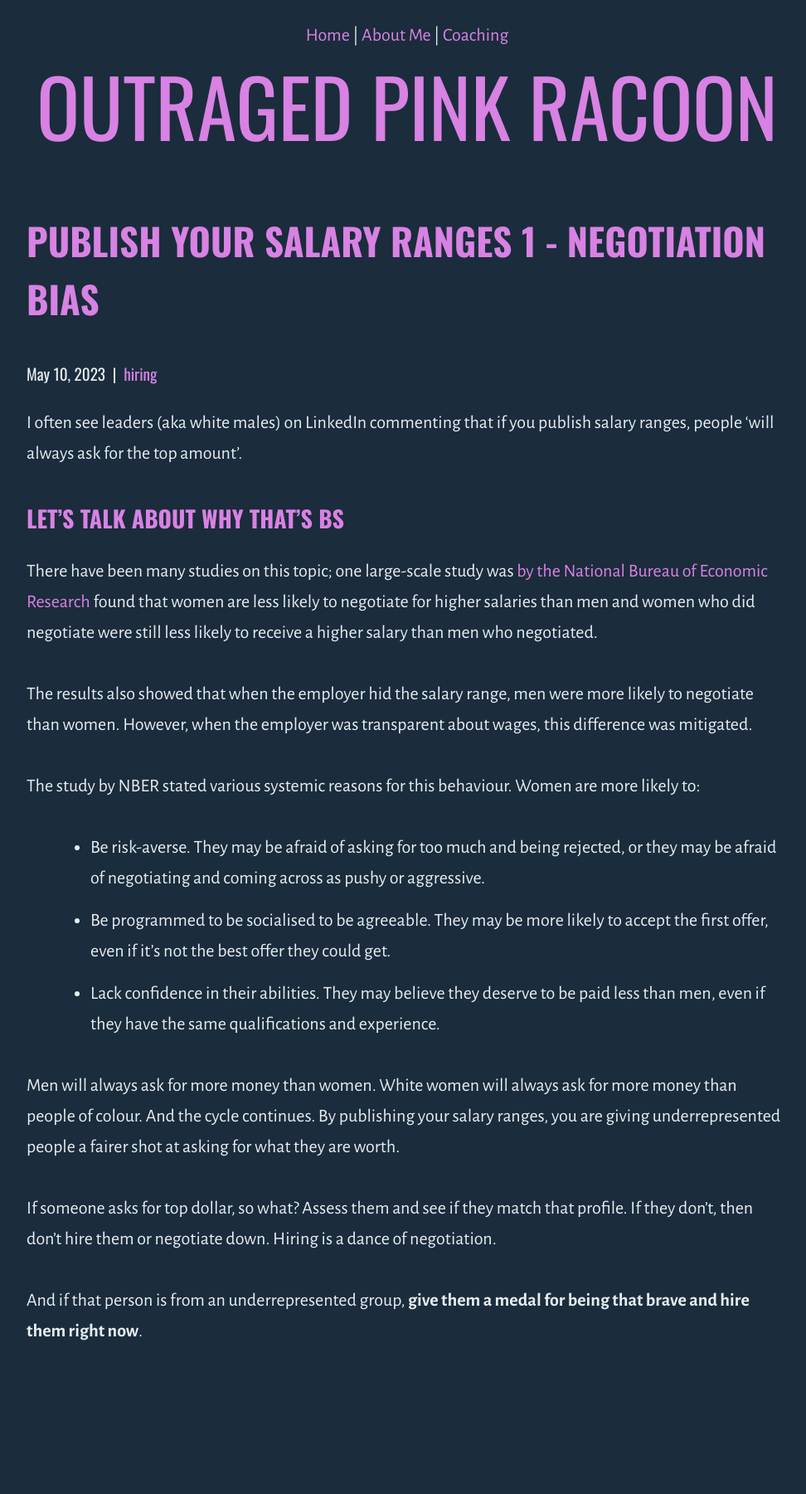
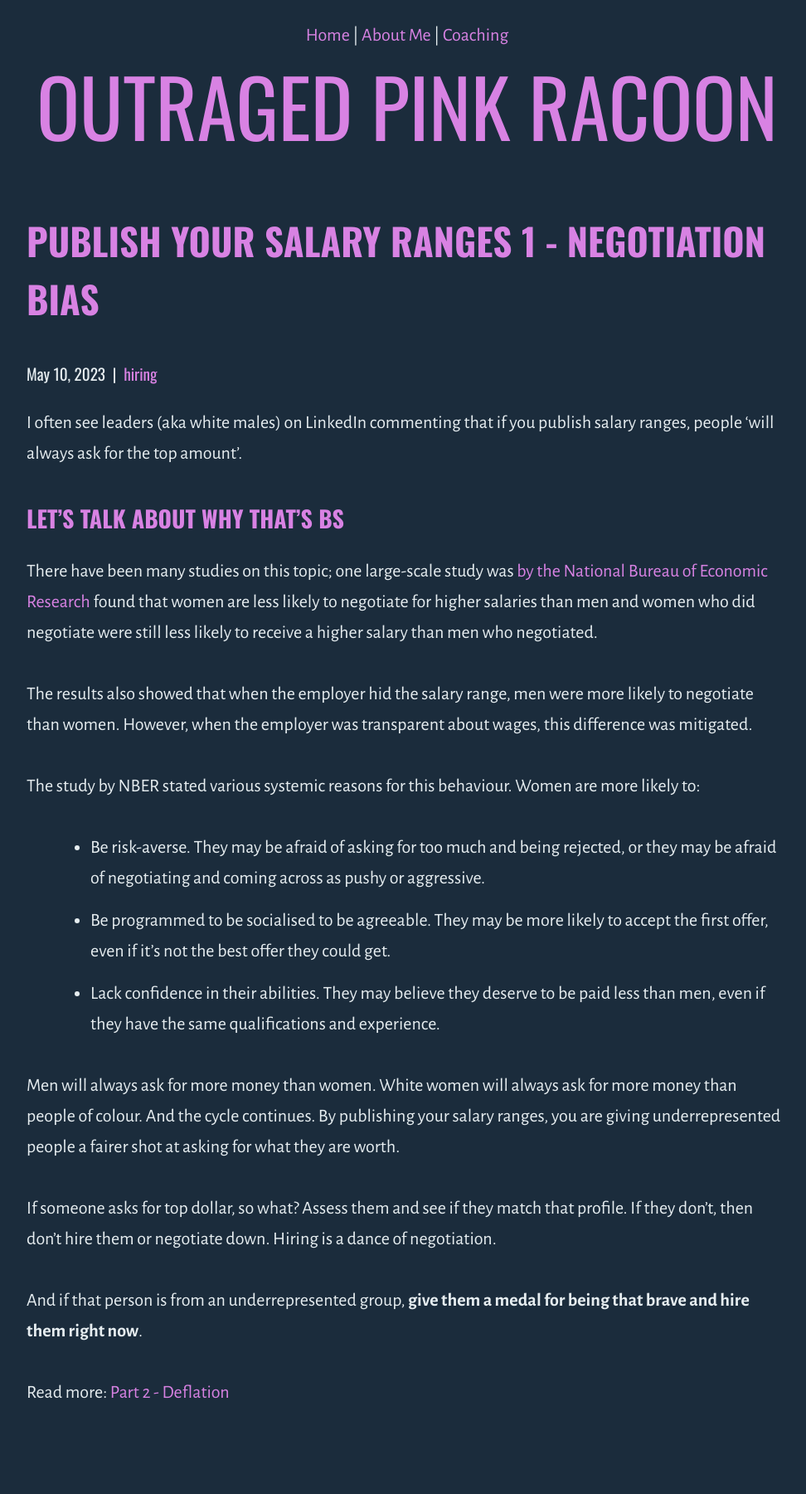
Before and after one commit to outragedpinkracoon/outragedpinkracoon.github.io, a Jekyll site: the page built from _posts/2023-05-10-publish-your-salary-ranges-part-1-negotiation.md, in a window 1280 px wide. Shown: the whole page at 83% size, without its empty margins (149-1121 px from the left). Built offline with Jekyll 4.4.1, drawn with Linux system fonts in a browser that asks for light colours; before the commit the page ends 1727 px from its top, so only the background shows below that.

Commit message:
link out

```diff
--- a/_posts/2023-05-10-publish-your-salary-ranges-part-1-negotiation.md
+++ b/_posts/2023-05-10-publish-your-salary-ranges-part-1-negotiation.md
@@ -23,3 +23,5 @@ Men will always ask for more money than women. White women will always ask for m
 If someone asks for top dollar, so what? Assess them and see if they match that profile. If they don't, then don't hire them or negotiate down. Hiring is a dance of negotiation.
 
 And if that person is from an underrepresented group, **give them a medal for being that brave and hire them right now**.
+
+Read more: [Part 2 - Deflation](https://outragedpinkracoon.com/2023/05/10/publish-your-salary-ranges-part-2-deflation.html)
```
